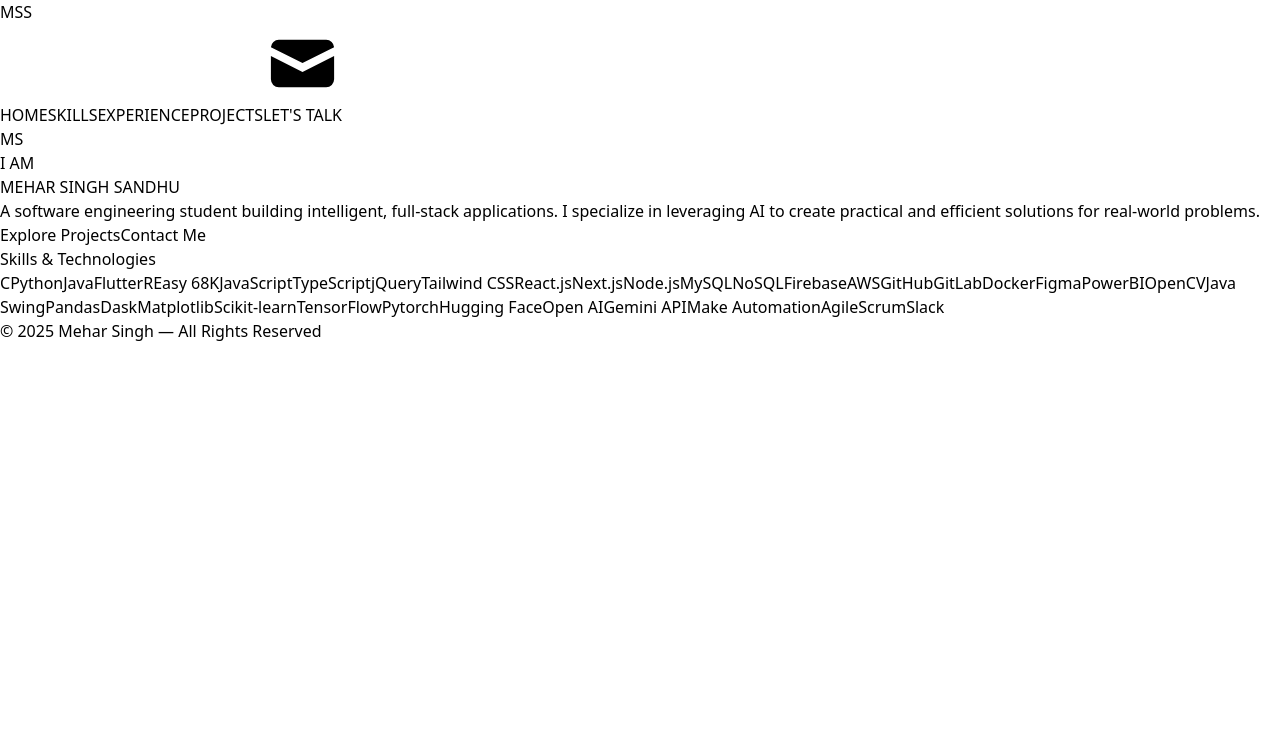
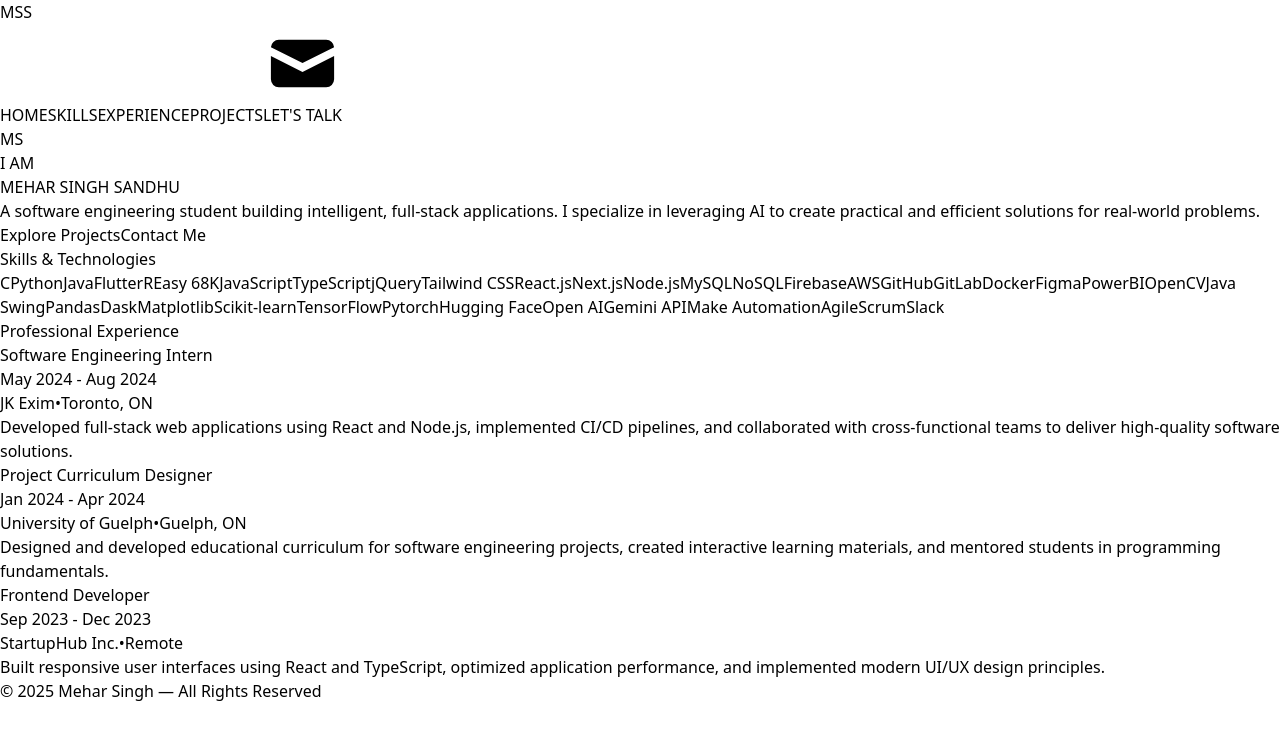
Before and after one commit to MeharSinghSandhu/myPortfolio, a React (Vite) app: page / in a window 1280 px wide. Shown: the top 740 px of the page. Built offline with nearby package versions, Linux system fonts and the light colour scheme.

Commit message:
added timeline.tsx

```diff
--- a/src/App.tsx
+++ b/src/App.tsx
@@ -1,5 +1,6 @@
 
 import SkillsSection from './components /skills';
+import TimelineSection from './components /timeline';
 
 export default function LandingPage() {
   return (
@@ -64,6 +65,7 @@ export default function LandingPage() {
         </div>
         {/* Skills Section */}
         <SkillsSection />
+        <TimelineSection/>
       </main>
 
       {/* Footer */}
--- a/src/components /timeline.tsx
+++ b/src/components /timeline.tsx
@@ -0,0 +1,76 @@
+interface Experience {
+  role: string;
+  company: string;
+  location: string;
+  period: string;
+  description: string;
+}
+
+const experiences: Experience[] = [
+  {
+    role: "Software Engineering Intern",
+    company: "JK Exim",
+    location: "Toronto, ON",
+    period: "May 2024 - Aug 2024",
+    description: "Developed full-stack web applications using React and Node.js, implemented CI/CD pipelines, and collaborated with cross-functional teams to deliver high-quality software solutions."
+  },
+  {
+    role: "Project Curriculum Designer",
+    company: "University of Guelph",
+    location: "Guelph, ON",
+    period: "Jan 2024 - Apr 2024",
+    description: "Designed and developed educational curriculum for software engineering projects, created interactive learning materials, and mentored students in programming fundamentals."
+  },
+  {
+    role: "Frontend Developer",
+    company: "StartupHub Inc.",
+    location: "Remote",
+    period: "Sep 2023 - Dec 2023",
+    description: "Built responsive user interfaces using React and TypeScript, optimized application performance, and implemented modern UI/UX design principles."
+  }
+];
+
+export default function TimelineSection() {
+  return (
+    <section id="experience" className="mt-24 w-full px-6 py-16">
+      <div className="max-w-4xl mx-auto">
+        <h2 className="text-3xl font-bold text-center mb-12 text-white">
+          Professional Experience
+        </h2>
+
+        <div className="relative">
+          {/* Timeline line */}
+          <div className="absolute left-8 top-0 bottom-0 w-0.5 bg-gradient-to-b from-[#3B82F6] to-[#22D3EE] border-dashed border-l-2 border-[#3B82F6]"></div>
+
+          {experiences.map((experience, index) => (
+            <div key={index} className="relative mb-12 last:mb-0">
+              {/* Content card */}
+              <div className="ml-16 bg-[#1E293B] rounded-xl p-6 border border-gray-800 hover:border-[#3B82F6]/50 transition-all duration-300 hover:shadow-lg hover:shadow-[#3B82F6]/10 relative">
+                {/* Big dot at start of card */}
+                <div className="absolute -left-8 top-6 w-6 h-6 bg-[#3B82F6] rounded-full border-4 border-[#121212] shadow-lg"></div>
+                <div className="flex flex-col sm:flex-row sm:items-center sm:justify-between mb-3">
+                  <h3 className="text-xl font-bold text-white mb-1 sm:mb-0">
+                    {experience.role}
+                  </h3>
+                  <span className="text-sm text-[#3B82F6] font-medium bg-[#3B82F6]/10 px-3 py-1 rounded-full">
+                    {experience.period}
+                  </span>
+                </div>
+
+                <div className="flex flex-col sm:flex-row sm:items-center gap-2 mb-3 text-[#9CA3AF]">
+                  <span className="font-medium text-[#E0F2FE]">{experience.company}</span>
+                  <span className="hidden sm:inline">•</span>
+                  <span>{experience.location}</span>
+                </div>
+
+                <p className="text-[#D1D5DB] leading-relaxed">
+                  {experience.description}
+                </p>
+              </div>
+            </div>
+          ))}
+        </div>
+      </div>
+    </section>
+  );
+}
```
